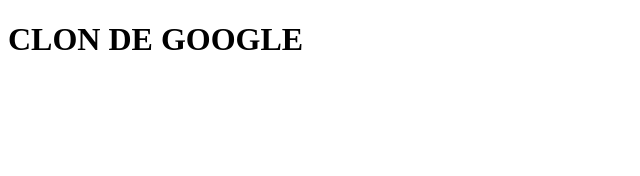
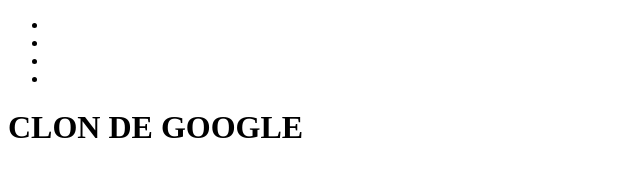
Before and after one commit to heigus/CursoClonDeGoogle, a plain HTML site: page index.html in a window 1280 px wide. Shown: the whole page, without its empty margins (0-640 px from the left). Drawn offline with Linux system fonts and the light colour scheme.

Commit message:
Agregando el setup

```diff
--- a/index.html
+++ b/index.html
@@ -4,8 +4,17 @@
     <meta charset="UTF-8">
     <meta name="viewport" content="width=device-width, initial-scale=1.0">
     <title>Clon de google</title>
+    <link rel="stylesheet" href="/CSS/main.css">
 </head>
 <body>
+    <header>
+        <ul>
+            <li><a href=""></a></li>
+            <li><a href=""></a></li>
+            <li><a href=""></a></li>
+            <li><a href=""></a></li>
+        </ul>
+    </header>
     <h1>CLON DE GOOGLE</h1>
 </body>
 </html>
```
Also changed, not shown: CSS/main.css (added).
